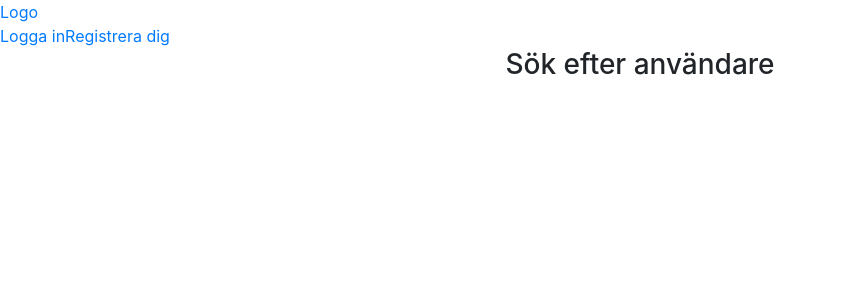
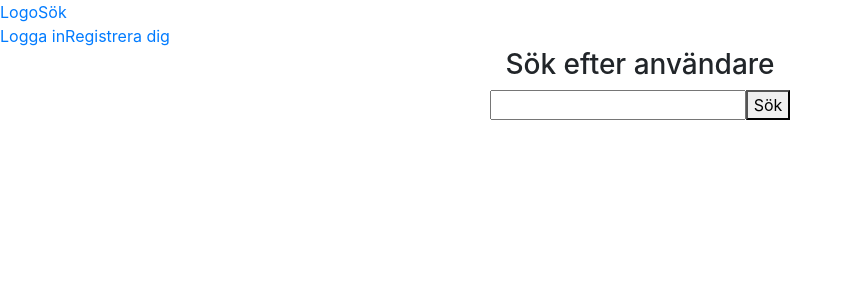
Before and after one commit to astridsinabian/u11-fullstack-astridsinabian, a React (Create React App) app in the folder client/: page /user in a window 1280 px wide. Shown: the top 300 px of the page, without its empty margins (0-852 px from the left). Built offline with nearby package versions, Linux system fonts and the light colour scheme.

Commit message:
Search works, link to user profile when user found

```diff
--- a/client/src/components/NavBar.jsx
+++ b/client/src/components/NavBar.jsx
@@ -16,10 +16,6 @@ class NavBar extends Component {
         e.preventDefault();
         this.Auth.logout();
         this.props.history.replace('/login');
-    }
-
-    componentDidMount() {
-
     }
 
     render() {
@@ -44,7 +40,9 @@ class NavBar extends Component {
         return (
             <div>
                 <Link to="/">Logo</Link>
+                <Link to="/user">Sök</Link>
                 { links }
+
             </div>
         );
     }
--- a/client/src/components/SearchUser.jsx
+++ b/client/src/components/SearchUser.jsx
@@ -1,10 +1,60 @@
 import React, { Component } from 'react';
+import axios from 'axios';
+import { Link } from 'react-router-dom';
 
 class SearchUser extends Component {
+
+    constructor(props) {
+        super(props);
+
+        this.state = {
+            text: ''
+        }
+
+        this.onSubmit = this.onSubmit.bind(this);
+        this.onChange = this.onChange.bind(this);
+    }
+
+    searchUser() {
+        const text = this.state.text;
+
+        axios.post('http://localhost:5000/api/user/search', { text })
+            .then(res => this.setState({
+                username: res.data.user.username,
+                firstname: res.data.user.firstname,
+                lastname: res.data.user.lastname
+            }));
+
+    }
+
+    onSubmit(e) {
+        e.preventDefault();
+        this.searchUser(this.state.text);
+    }
+
+    onChange(e) {
+        this.setState({
+            [e.target.name]: e.target.value
+        });
+    }
+
     render() {
+        const { username, firstname, lastname } = this.state;
         return (
             <div style={{display: 'flex', alignItems: 'center', flexDirection: 'column' }}>
                 <h3>Sök efter användare</h3>
+                <form onSubmit={this.onSubmit}>
+                    <input
+                        onChange={this.onChange}
+                        type="text"
+                        name="text"
+                    />
+                    <button>Sök</button>
+                </form>
+                <div>
+                    <Link to={`/user/${username}`}>{username}</Link>
+                    <div>{firstname} {lastname}</div>
+                </div>
             </div>
          );
     }
```
